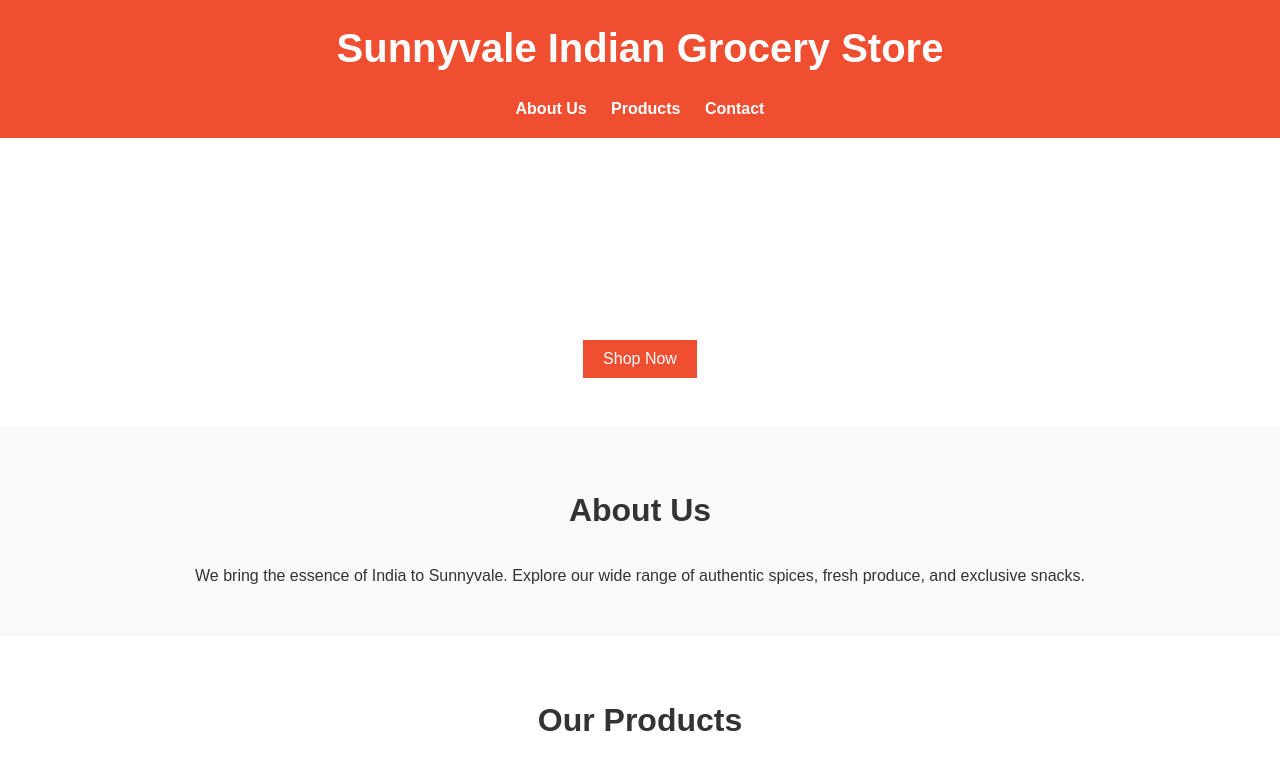
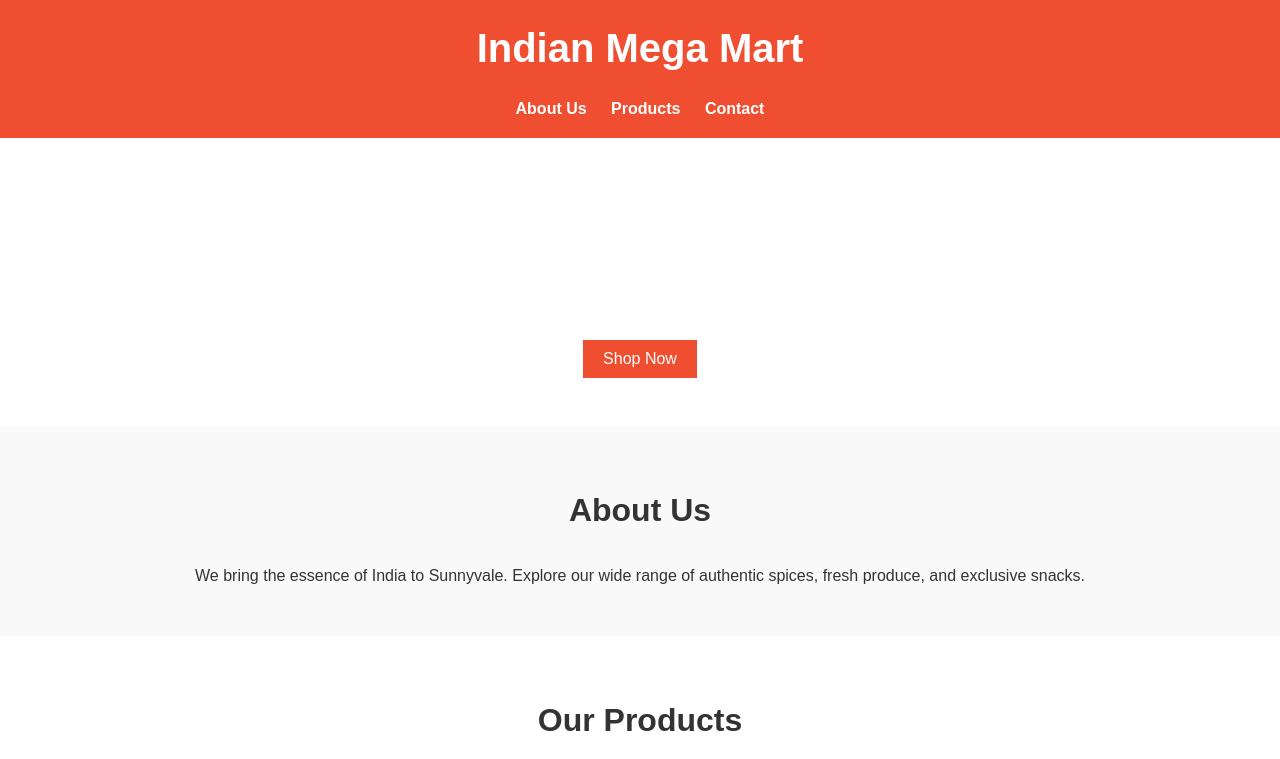
Before and after one commit to Karunakar95-png/indianmegamart, a plain HTML site: page index.html in a window 1280 px wide. Shown: the top 759 px of the page. Drawn offline with Linux system fonts and the light colour scheme.

Commit message:
Update index.html

```diff
--- a/index.html
+++ b/index.html
@@ -3,13 +3,13 @@
 <head>
     <meta charset="UTF-8">
     <meta name="viewport" content="width=device-width, initial-scale=1.0">
-    <title>Indian Grocery Store</title>
+    <title>Indian Mega Mart</title>
     <link rel="stylesheet" href="styles.css">
 </head>
 <body>
     <header class="header">
         <div class="container">
-            <h1>Sunnyvale Indian Grocery Store</h1>
+            <h1>Indian Mega Mart</h1>
             <nav class="nav">
                 <a href="#about">About Us</a>
                 <a href="#products">Products</a>
```
